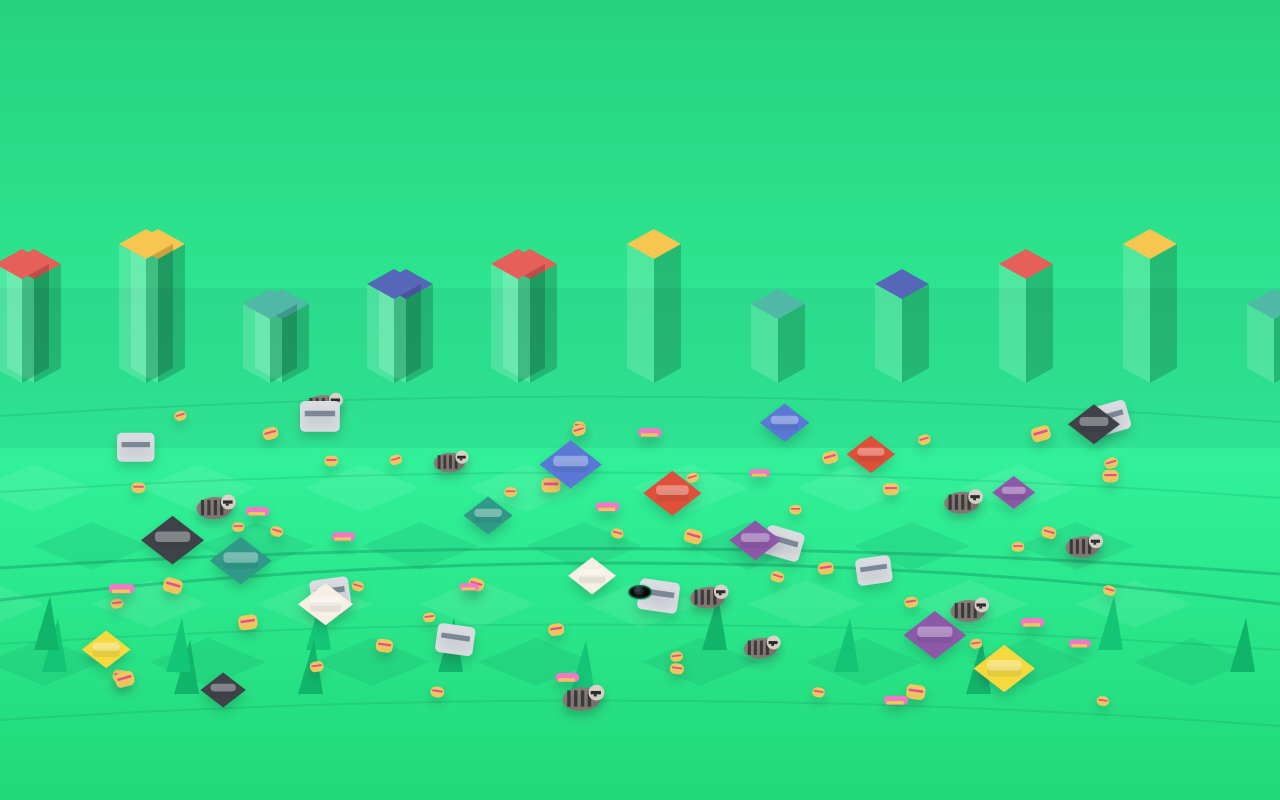
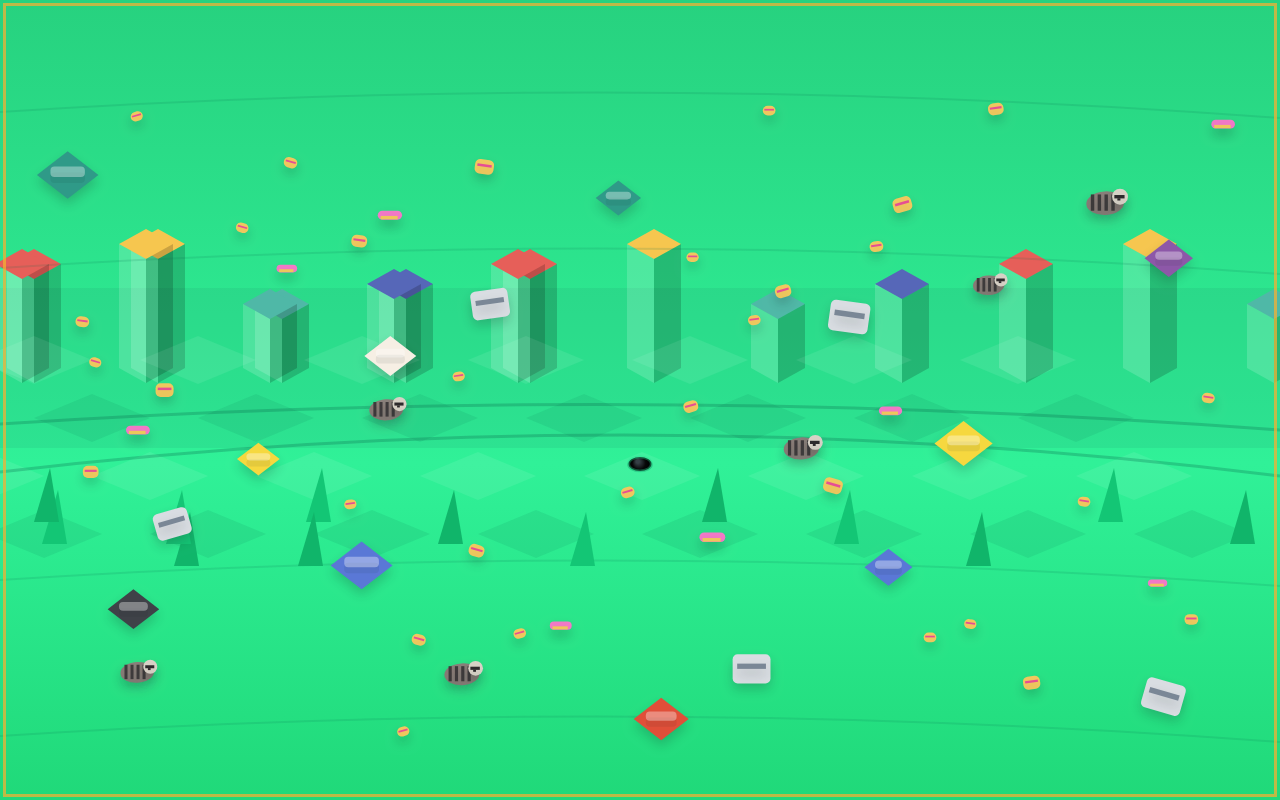
Before and after one commit to Molten-Bot/cordia-donut-land, a website: page public/index.html in a window 1280 px wide. Drawn offline with Linux system fonts and the light colour scheme.

Commit message:
chore: layout of full screen should be 'accessible' in the same game (#11)
Co-authored-by: moltenhub-bot <moltenhub-bot@users.noreply.github.com>
Co-authored-by: Molten Bot 000 <260473928+moltenbot000@users.noreply.github.com>

```diff
--- a/public/app.js
+++ b/public/app.js
@@ -4,17 +4,18 @@ const googleAnalyticsId = "G-ZKTPLMMFDQ";
 const storageKey = "city-hole-state";
 export const maxLevel = 10;
 export const itemsPerLevel = 5;
+export const itemsSpawnedPerLevel = 6;
 export const startHoleRadius = 10;
 export const maxHoleRadius = 38;
 export const maxRunItems = maxLevel * itemsPerLevel;
 export const growthPerItem = (maxHoleRadius - startHoleRadius) / maxRunItems;
 export const minItemRadius = 7;
 export const maxItemRadius = maxHoleRadius - 2;
-export const gameplayLaneY = 0.74;
-export const playableMinX = 0.08;
-export const playableMaxX = 0.92;
-export const playableMinY = 0.52;
-export const playableMaxY = 0.9;
+export const gameplayLaneY = 0.58;
+export const playableMinX = 0.04;
+export const playableMaxX = 0.96;
+export const playableMinY = 0.14;
+export const playableMaxY = 0.92;
 export const levels = Array.from({ length: maxLevel }, (_, index) => {
     const id = index + 1;
     const minRadius = getProgressionItemRadius(index * itemsPerLevel);
@@ -224,13 +225,13 @@ export function createCityItems() {
     for (let levelIndex = 0; levelIndex < maxLevel; levelIndex += 1) {
         const level = levels[levelIndex];
         let holeAfterRequiredItems = getHoleRadius(simulatedState);
-        for (let offset = 0; offset < 9; offset += 1) {
+        for (let offset = 0; offset < itemsSpawnedPerLevel; offset += 1) {
             const itemProgress = levelIndex * itemsPerLevel + Math.min(offset, itemsPerLevel - 1) / 1.25;
             const graduatedRadius = getProgressionItemRadius(itemProgress) + offset * 0.22;
             const availableHoleRadius = offset < itemsPerLevel ? getHoleRadius(simulatedState) : holeAfterRequiredItems;
             const radius = Math.min(Math.max(minItemRadius, graduatedRadius), availableHoleRadius, level.maxRadius, maxItemRadius);
-            const xBand = ((levelIndex * 4 + offset * 3) % 10) / 10;
-            const yBand = ((levelIndex * 3 + offset * 5) % 8) / 8;
+            const xBand = ((levelIndex * 4 + offset * 3) % 12) / 12;
+            const yBand = ((levelIndex * 5 + offset * 7) % 12) / 12;
             const x = playableMinX +
                 (xBand + seededUnit(id + 1) * 0.08) * (playableMaxX - playableMinX);
             const y = playableMinY +
@@ -568,6 +569,7 @@ function initializeGame() {
     });
     document.title = "";
     resize();
+    canvas.focus({ preventScroll: true });
     window.requestAnimationFrame(frame);
 }
 if (typeof document !== "undefined") {
--- a/public/index.html
+++ b/public/index.html
@@ -13,6 +13,6 @@
     <script type="module" src="/app.js"></script>
   </head>
   <body>
-    <canvas id="game" tabindex="0" aria-label="Game"></canvas>
+    <canvas id="game" tabindex="0" aria-label="Move the hole with arrow keys or pointer, then swallow smaller city objects."></canvas>
   </body>
 </html>
```
Also changed, not shown: src/app.ts (+10 -8 lines), tests/app-state.test.mjs (+11 -1 lines).
